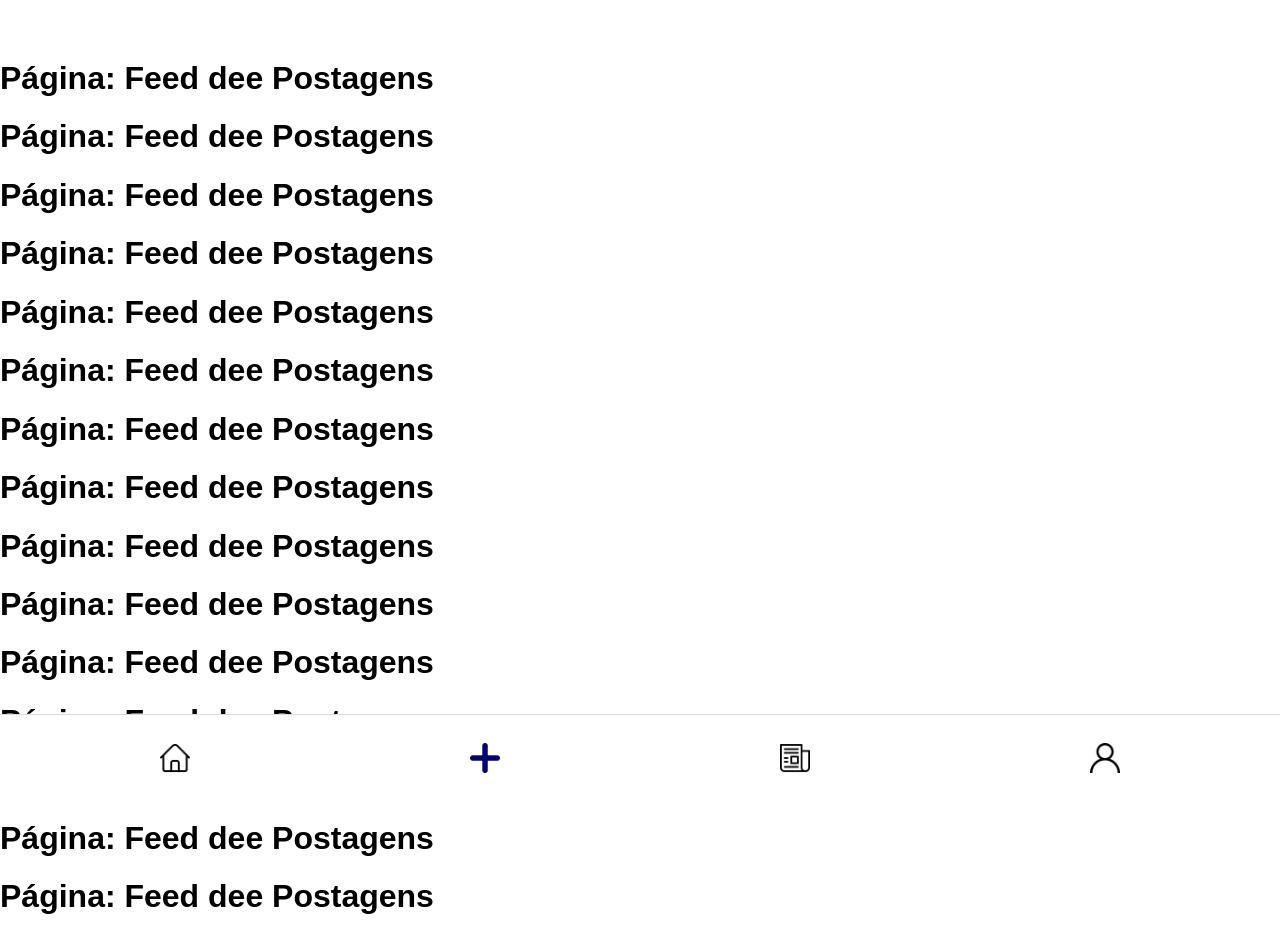
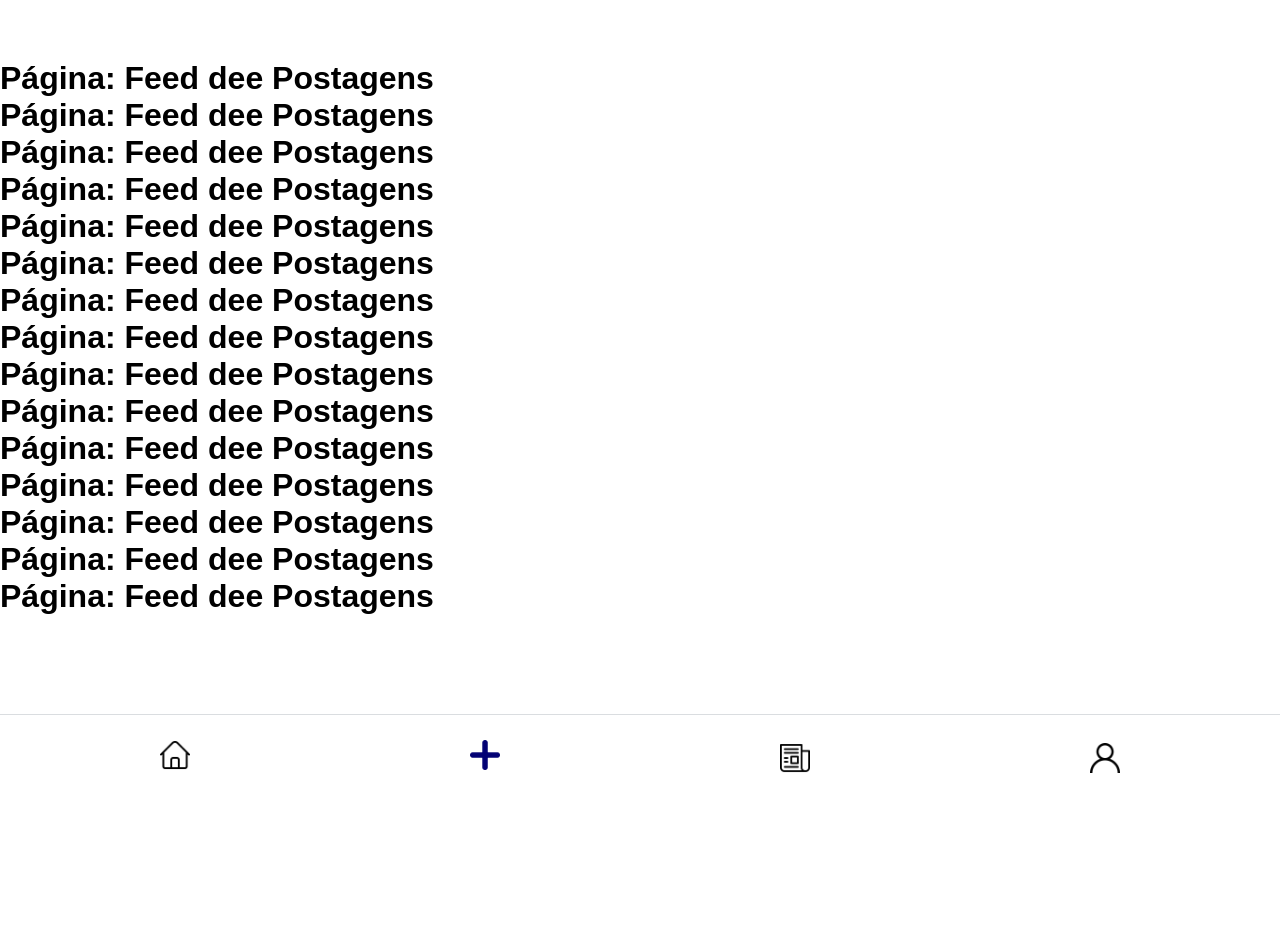
Before and after one commit to fga-eps-mds/2020.1-VC_Usuario-FrontEnd, a Vue app: page / in a window 1280 px wide. After the commit the page ends 800 px from the top, so only its background shows below. Built offline with nearby package versions, Linux system fonts and the light colour scheme.

Commit message:
#104 Inserindo link para as URLs home e criarPostagem na MenuBar

```diff
--- a/src/App.vue
+++ b/src/App.vue
@@ -10,6 +10,16 @@
     body {
         margin: 0;
     }
+    h1, h2, h3, h4 {
+        margin: 0;
+    }
+
+    select, input{
+        text-decoration: none;
+        box-shadow: 0 0 0 0;
+        border: 0 none;
+        outline: 0;
+    }
 
     #app {
         @import url('https://fonts.googleapis.com/css2?family=Montserrat&display=swap');
--- a/src/components/MenuBar.vue
+++ b/src/components/MenuBar.vue
@@ -1,8 +1,8 @@
 <template>
     <nav>
         <div class="divMenuOpcoes">
-            <div><img src="../assets/homeIcon.png"> </div>
-            <div><img src="../assets/addIcon.png"> </div>
+            <div><router-link to="/"><img src="../assets/homeIcon.png"></router-link></div>
+            <div><router-link to="/criarpostagem"><img src="../assets/addIcon.png"></router-link></div>
             <div><img src="../assets/newsIcon.png"> </div>
             <div><img src="../assets/userIcon.png"> </div>
         </div>
```
